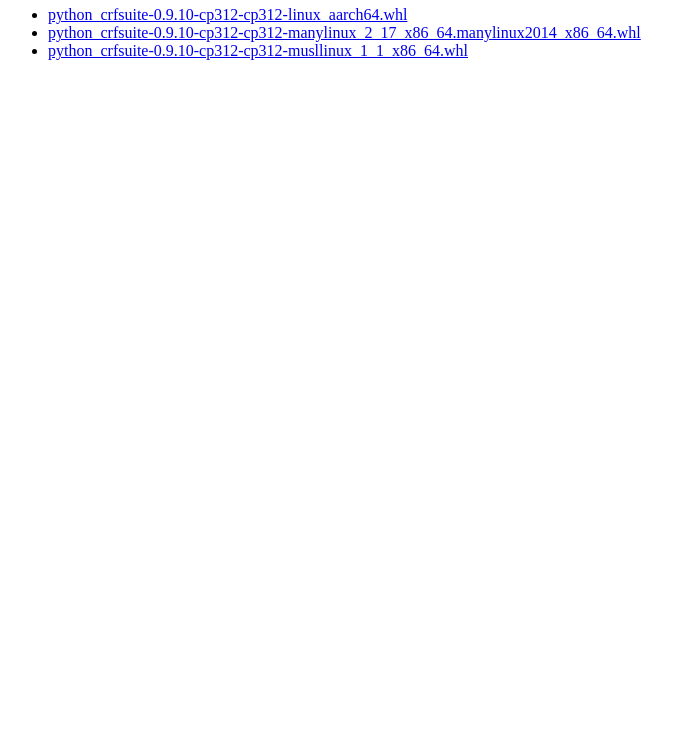
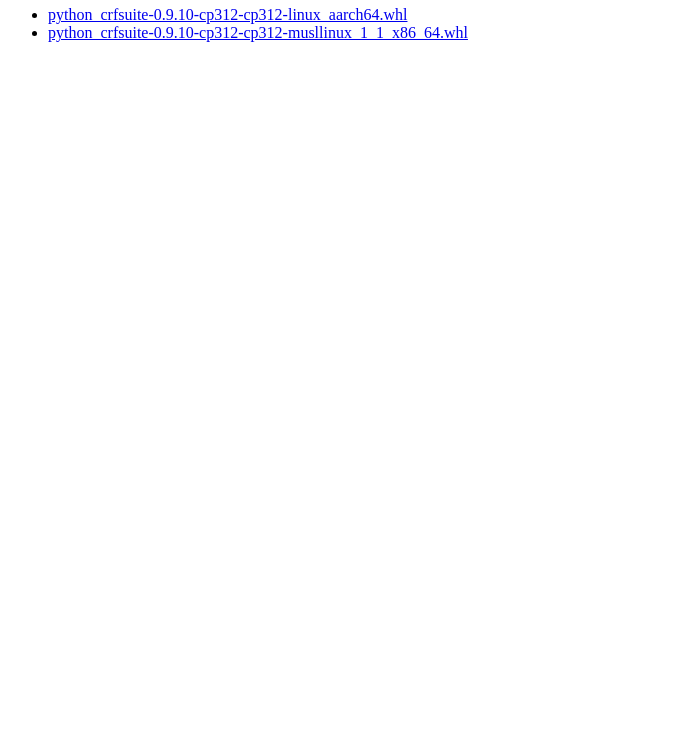
Before and after one commit to imranq2/alpine-wheels, a plain HTML site: page docs/python-crfsuite/index.html in a window 1280 px wide. Shown: the part 60-800 px from the top of the page, without its empty margins (0-696 px from the left). Drawn offline with Linux system fonts and the light colour scheme.

```diff
--- a/docs/python-crfsuite/index.html
+++ b/docs/python-crfsuite/index.html
@@ -1,5 +1,4 @@
 <html><body><h1>python-crfsuite</h1><ul>
 <li><a href="https://github.com/imranq2/alpine-wheels/raw/main/docs/python-crfsuite/python_crfsuite-0.9.10-cp312-cp312-linux_aarch64.whl">python_crfsuite-0.9.10-cp312-cp312-linux_aarch64.whl</a></li>
-<li><a href="https://github.com/imranq2/alpine-wheels/raw/main/docs/python-crfsuite/python_crfsuite-0.9.10-cp312-cp312-manylinux_2_17_x86_64.manylinux2014_x86_64.whl">python_crfsuite-0.9.10-cp312-cp312-manylinux_2_17_x86_64.manylinux2014_x86_64.whl</a></li>
 <li><a href="https://github.com/imranq2/alpine-wheels/raw/main/docs/python-crfsuite/python_crfsuite-0.9.10-cp312-cp312-musllinux_1_1_x86_64.whl">python_crfsuite-0.9.10-cp312-cp312-musllinux_1_1_x86_64.whl</a></li>
 </ul></body></html>
```
